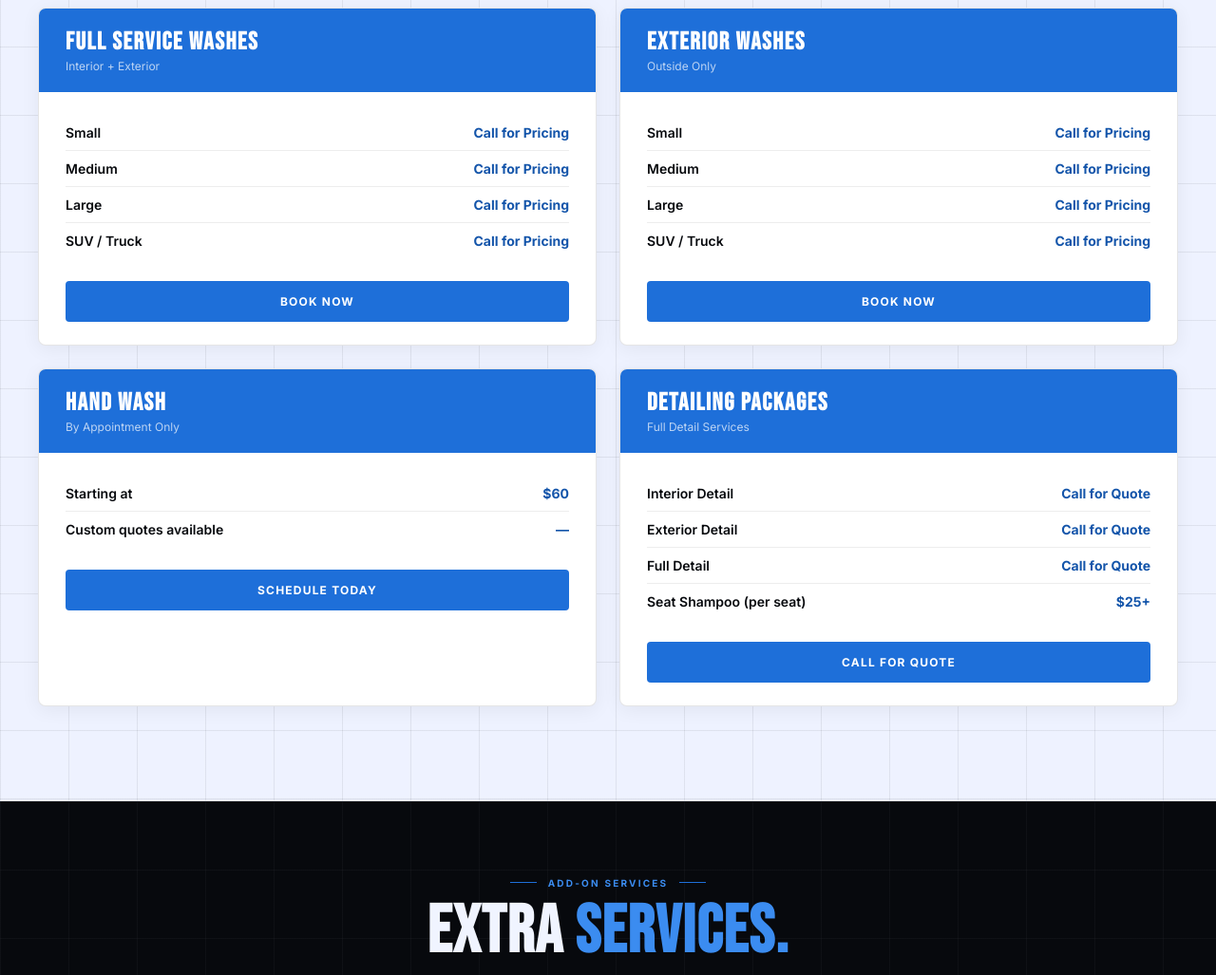
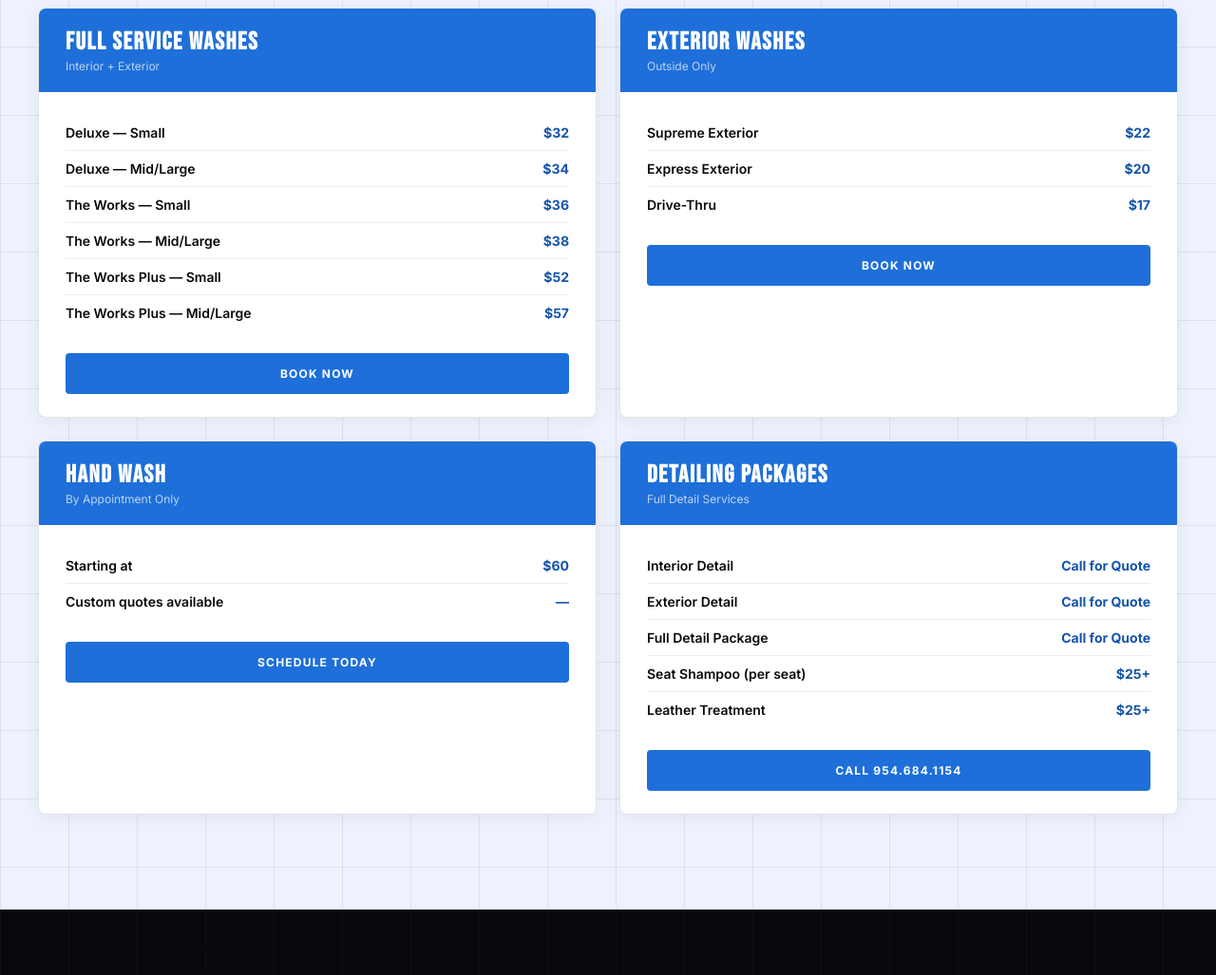
Before and after one commit to parfourio/bk-detailing, a website: page index.html in a window 1280 px wide. Shown: the part 2260-3287 px from the top of the page at 95% size. Drawn offline with Linux system fonts and the light colour scheme.

Commit message:
Add real pricing from Novato

```diff
--- a/index.html
+++ b/index.html
@@ -352,20 +352,21 @@
         <div class="pricing-card">
           <div class="pricing-card-header"><h3>Full Service Washes</h3><p>Interior + Exterior</p></div>
           <div class="pricing-card-body">
-            <div class="price-row"><strong>Small</strong><span class="price-amount">Call for Pricing</span></div>
-            <div class="price-row"><strong>Medium</strong><span class="price-amount">Call for Pricing</span></div>
-            <div class="price-row"><strong>Large</strong><span class="price-amount">Call for Pricing</span></div>
-            <div class="price-row"><strong>SUV / Truck</strong><span class="price-amount">Call for Pricing</span></div>
+            <div class="price-row"><strong>Deluxe — Small</strong><span class="price-amount">$32</span></div>
+            <div class="price-row"><strong>Deluxe — Mid/Large</strong><span class="price-amount">$34</span></div>
+            <div class="price-row"><strong>The Works — Small</strong><span class="price-amount">$36</span></div>
+            <div class="price-row"><strong>The Works — Mid/Large</strong><span class="price-amount">$38</span></div>
+            <div class="price-row"><strong>The Works Plus — Small</strong><span class="price-amount">$52</span></div>
+            <div class="price-row"><strong>The Works Plus — Mid/Large</strong><span class="price-amount">$57</span></div>
           </div>
           <div class="pricing-cta"><a href="tel:9546841154" class="btn-blue" style="width:100%;text-align:center;display:block">Book Now</a></div>
         </div>
         <div class="pricing-card">
           <div class="pricing-card-header"><h3>Exterior Washes</h3><p>Outside Only</p></div>
           <div class="pricing-card-body">
-            <div class="price-row"><strong>Small</strong><span class="price-amount">Call for Pricing</span></div>
-            <div class="price-row"><strong>Medium</strong><span class="price-amount">Call for Pricing</span></div>
-            <div class="price-row"><strong>Large</strong><span class="price-amount">Call for Pricing</span></div>
-            <div class="price-row"><strong>SUV / Truck</strong><span class="price-amount">Call for Pricing</span></div>
+            <div class="price-row"><strong>Supreme Exterior</strong><span class="price-amount">$22</span></div>
+            <div class="price-row"><strong>Express Exterior</strong><span class="price-amount">$20</span></div>
+            <div class="price-row"><strong>Drive-Thru</strong><span class="price-amount">$17</span></div>
           </div>
           <div class="pricing-cta"><a href="tel:9546841154" class="btn-blue" style="width:100%;text-align:center;display:block">Book Now</a></div>
         </div>
@@ -382,10 +383,11 @@
           <div class="pricing-card-body">
             <div class="price-row"><strong>Interior Detail</strong><span class="price-amount">Call for Quote</span></div>
             <div class="price-row"><strong>Exterior Detail</strong><span class="price-amount">Call for Quote</span></div>
-            <div class="price-row"><strong>Full Detail</strong><span class="price-amount">Call for Quote</span></div>
+            <div class="price-row"><strong>Full Detail Package</strong><span class="price-amount">Call for Quote</span></div>
             <div class="price-row"><strong>Seat Shampoo (per seat)</strong><span class="price-amount">$25+</span></div>
+            <div class="price-row"><strong>Leather Treatment</strong><span class="price-amount">$25+</span></div>
           </div>
-          <div class="pricing-cta"><a href="tel:9546841154" class="btn-blue" style="width:100%;text-align:center;display:block">Call for Quote</a></div>
+          <div class="pricing-cta"><a href="tel:9546841154" class="btn-blue" style="width:100%;text-align:center;display:block">Call 954.684.1154</a></div>
         </div>
       </div>
     </div>
```
